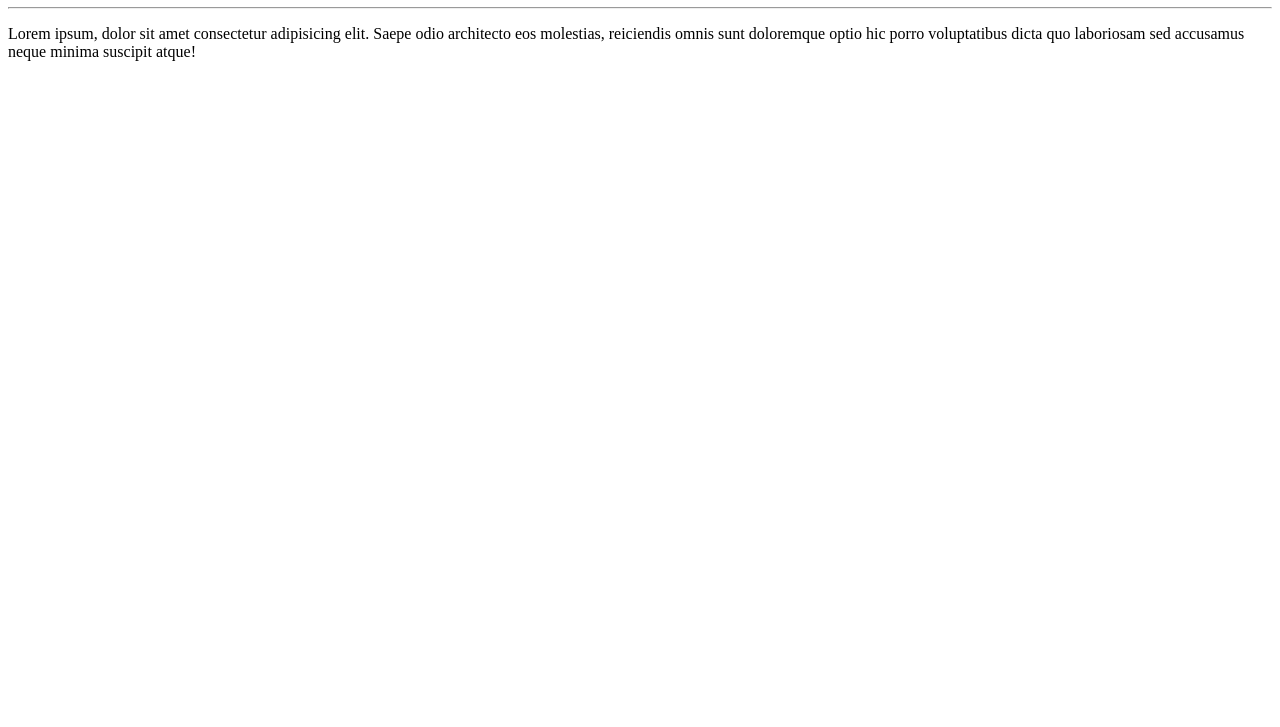
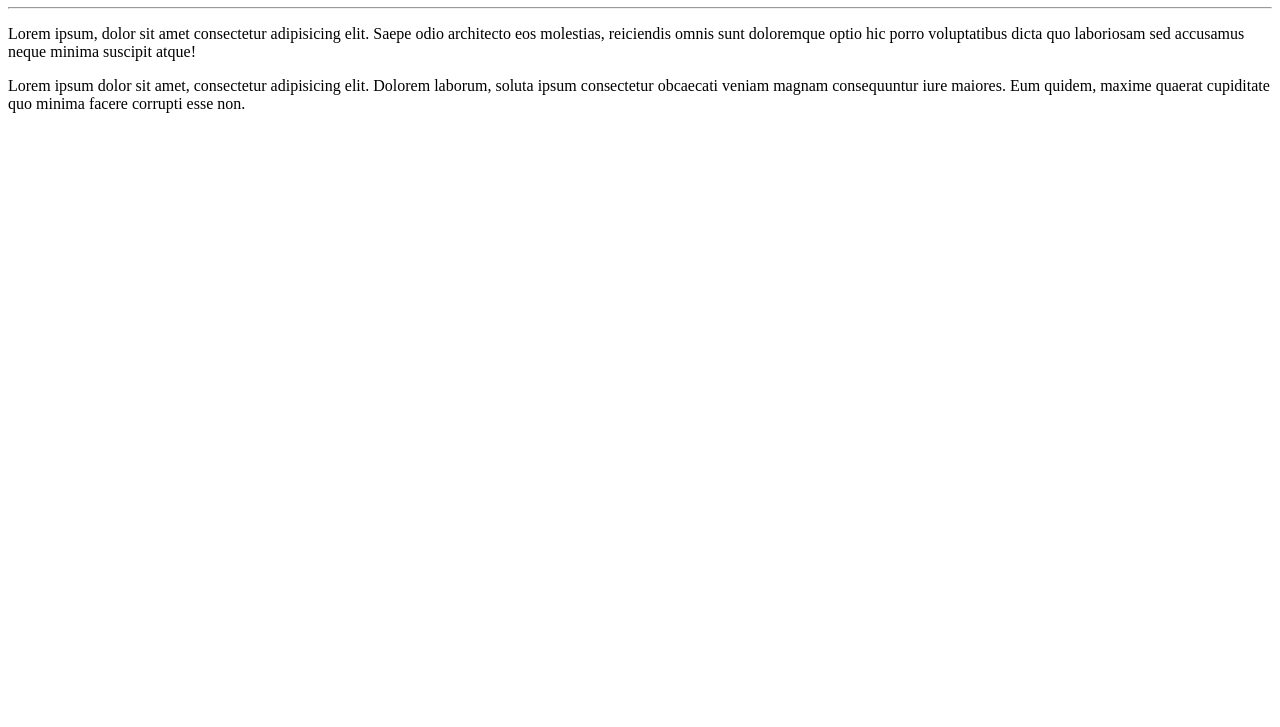
Before and after one commit to devvitoriacarmo/Ola-Mundo, a plain HTML site: page site.exemplo/index.html in a window 1280 px wide. Shown: the part 73-800 px from the top of the page. Drawn offline with Linux system fonts and the light colour scheme.

Commit message:
Adicionei um paragrafo

```diff
--- a/site.exemplo/index.html
+++ b/site.exemplo/index.html
@@ -9,5 +9,6 @@
    <h1>Olá, Mundo!</h1>
    <hr>
    <p>Lorem ipsum, dolor sit amet consectetur adipisicing elit. Saepe odio architecto eos molestias, reiciendis omnis sunt doloremque optio hic porro voluptatibus dicta quo laboriosam sed accusamus neque minima suscipit atque!</p>
+   <p>Lorem ipsum dolor sit amet, consectetur adipisicing elit. Dolorem laborum, soluta ipsum consectetur obcaecati veniam magnam consequuntur iure maiores. Eum quidem, maxime quaerat cupiditate quo minima facere corrupti esse non.</p>
 </body>
 </html>
```
